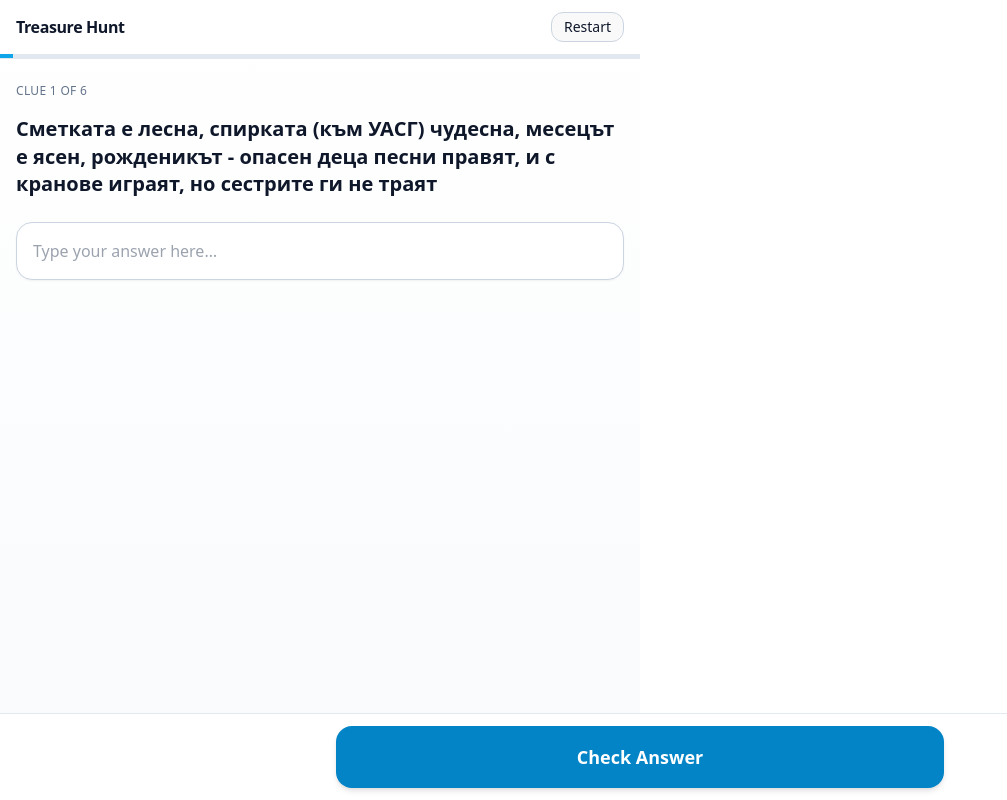
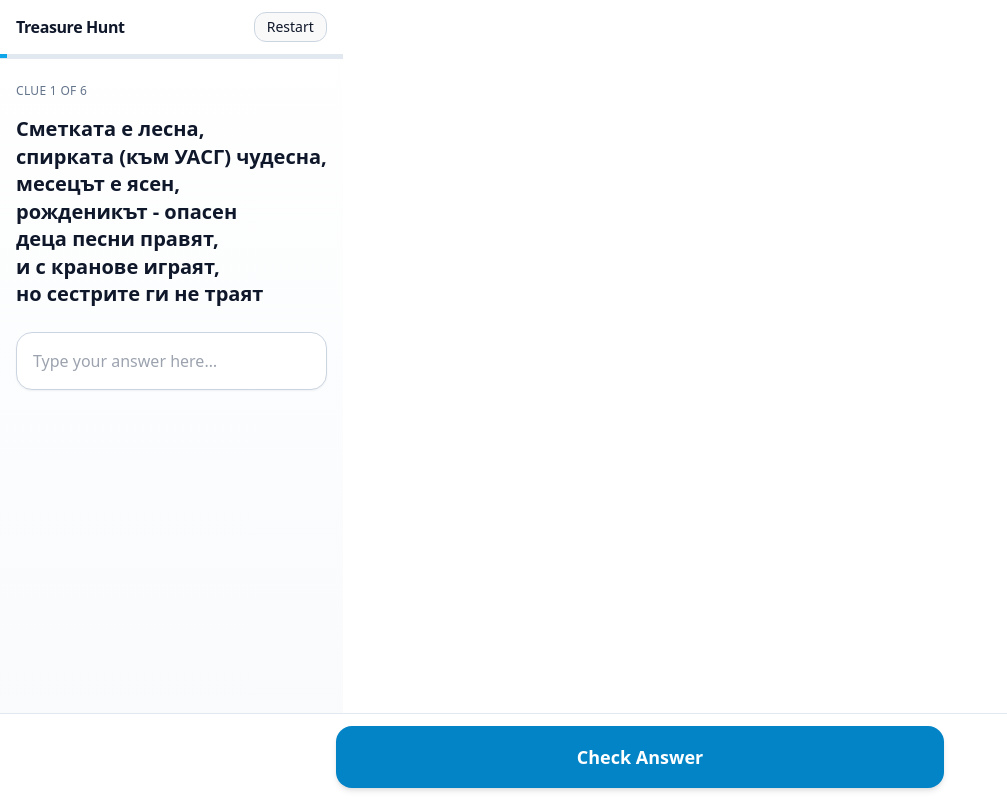
Before and after one commit to Sash0G/treasure-hunt, a React (Vite) app: page / in a window 1280 px wide. Both pictures are taken after a click on the button "Start". Shown: the whole page, without its empty margins (0-1007 px from the left). Built offline with nearby package versions, Linux system fonts and the light colour scheme.

Commit message:
First commit

```diff
--- a/src/App.jsx
+++ b/src/App.jsx
@@ -189,7 +189,7 @@
                 </div>
               )}
 
-              <h2 className="mt-4 text-xl font-semibold leading-snug">
+              <h2 className="mt-4 text-xl font-semibold leading-snug" style={{ whiteSpace: "pre-line" }}>
                 {CLUES[index].text}
               </h2>
 
```
